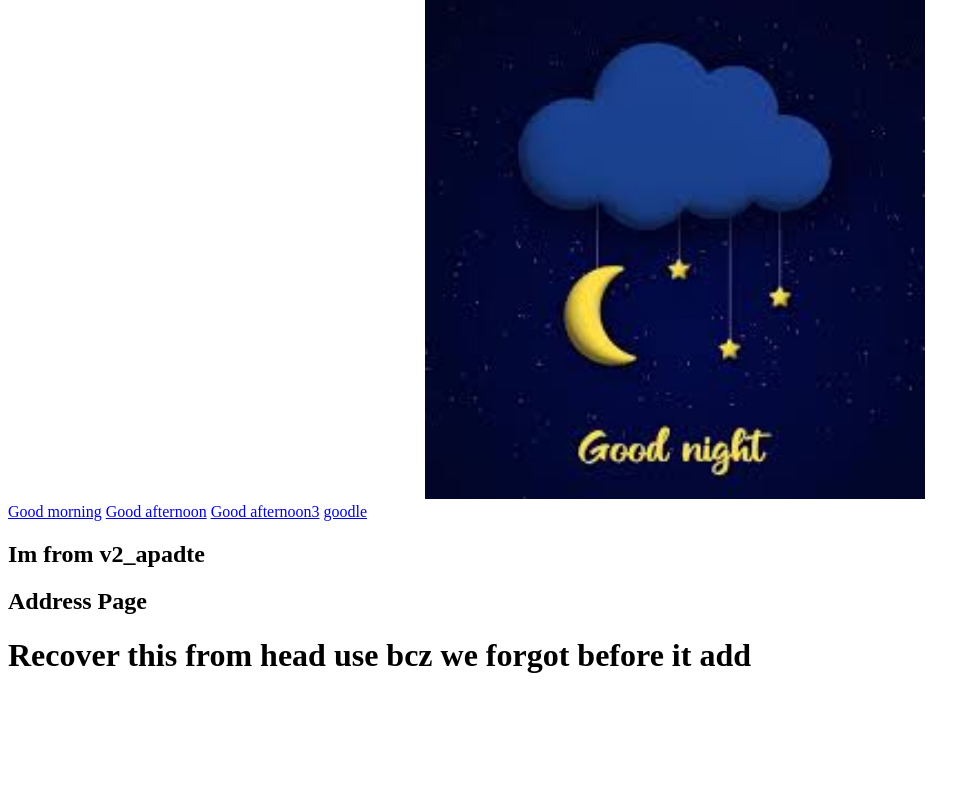
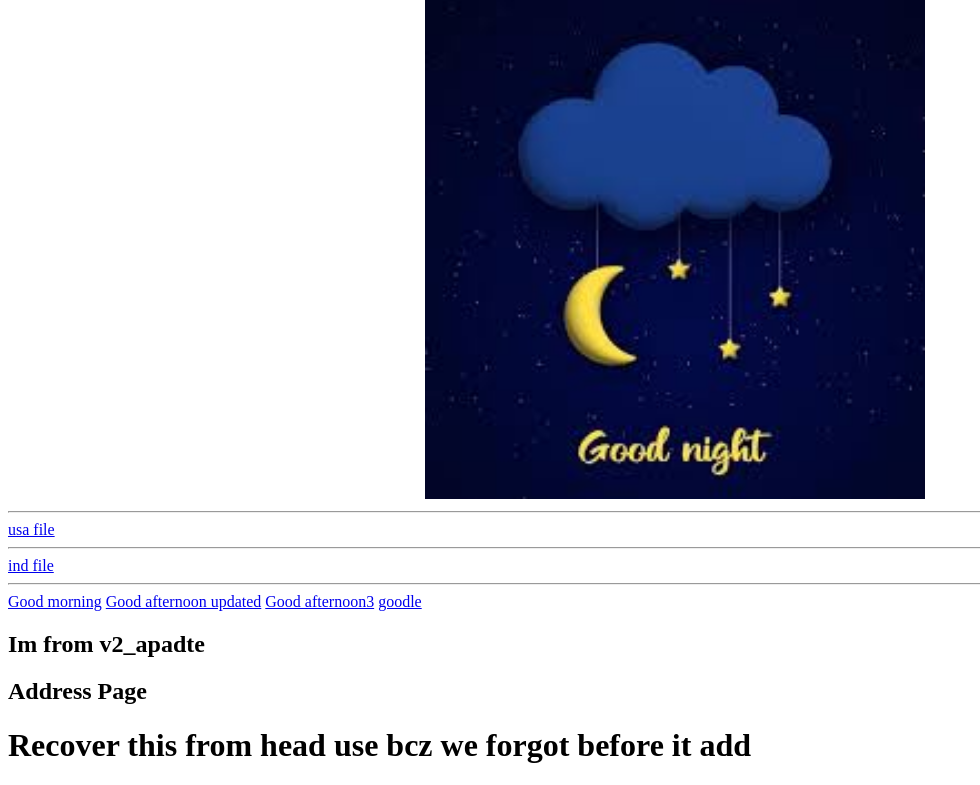
Before and after one commit to bharath447/date-time-, a Django app: page / in a window 1280 px wide; the page is wider, and only the part inside the window is pictured. Shown: the part 139-924 px from the top of that part, without its empty margins (0-980 px from the left). Before the commit the page ends 812 px from the top of that part, so only its background shows below. Run offline with Django 4.2, Linux system fonts and the light colour scheme.

Commit message:
added usa and ind files

```diff
--- a/templates/testapp/wish.html
+++ b/templates/testapp/wish.html
@@ -24,13 +24,18 @@
     <!-- <img src="images/gnImages.jpg" alt="image not found"> -->
     <!-- <img src="{% static 'images/gnImages.jpg' %}" alt="My image"> -->
     <img src="{% static 'images/gn.jpg' %}" alt="image 2 not found.">
+    <hr>
+<a href="usa">usa file</a><hr>
+<a href="ind">ind file</a><hr>
     <a href="morning.html">Good morning</a>
-    <a href="afternoon.html">Good afternoon</a>
+    <a href="testapp/afternoon.html">Good afternoon updated</a>
     <a href="afternoon.html">Good afternoon3</a>
     <a href="https://www.google.co.in/">goodle</a>
     <h2>Im from v2_apadte</h2>
     <h2>Address Page</h2>
     <a href="adress.html"></a>
 <h1>Recover this from head use bcz we forgot before it add</h1>
+
+
 </body>
 </html>
--- a/testapp/urls.py
+++ b/testapp/urls.py
@@ -5,4 +5,7 @@ from testapp import views
 urlpatterns = [
     path('admin/', admin.site.urls),
     path('',views.wish),
+    path('usa',views.usaView),
+    path('ind',views.indView),
+
 ]
--- a/testapp/views.py
+++ b/testapp/views.py
@@ -18,3 +18,11 @@ def wish(request):
 
     my_dict = {"insert_date":date,"insert_msg":msg}
     return render(request,'testapp/wish.html',context=my_dict)
+
+
+def usaView(request):
+    return render(request, 'testapp/usa.html')
+
+
+def indView(request):
+    return render(request, 'testapp/ind.html')
```
Also changed, not shown: templates/testapp/ind.html (added, +11 -0 lines), templates/testapp/usa.html (added, +11 -0 lines).
